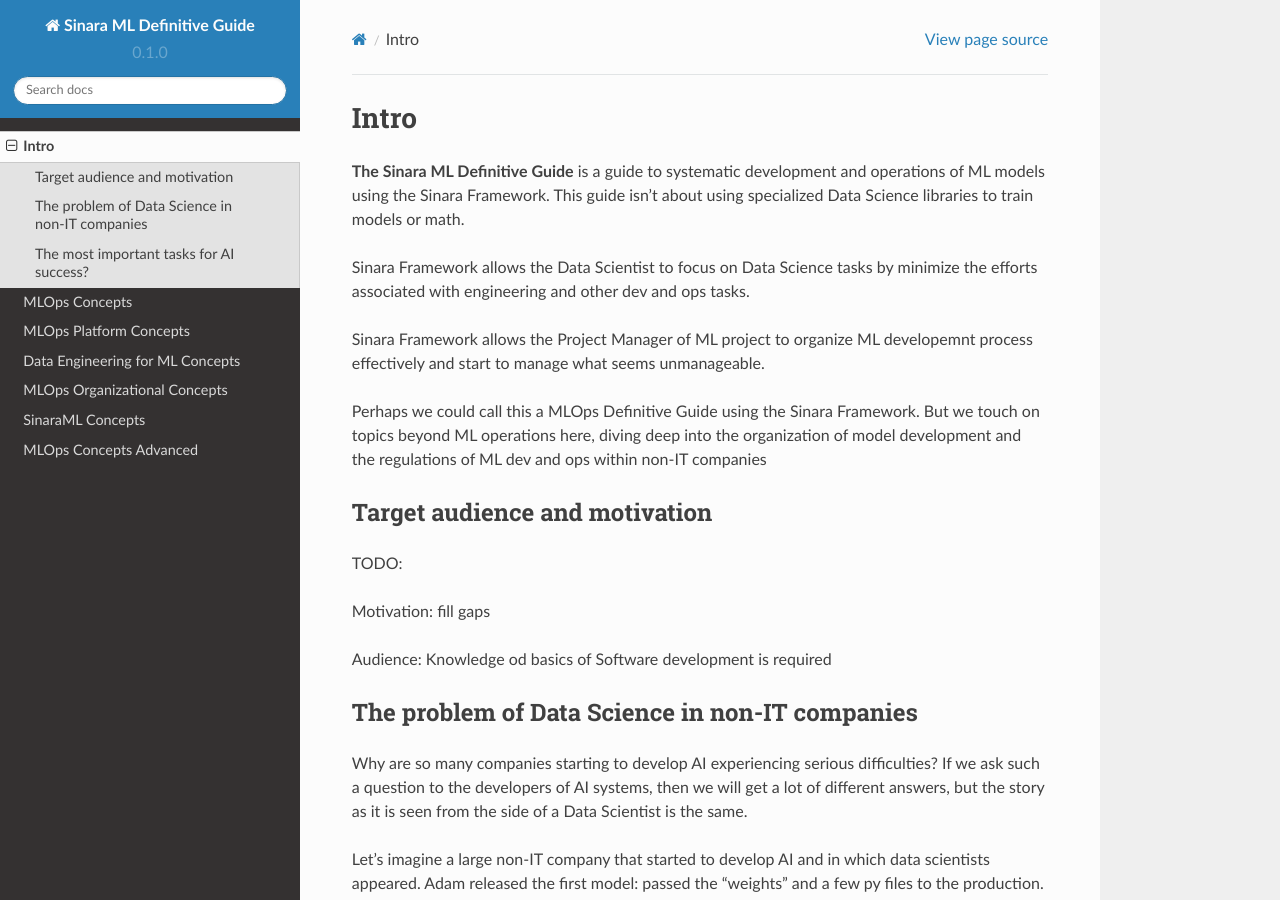
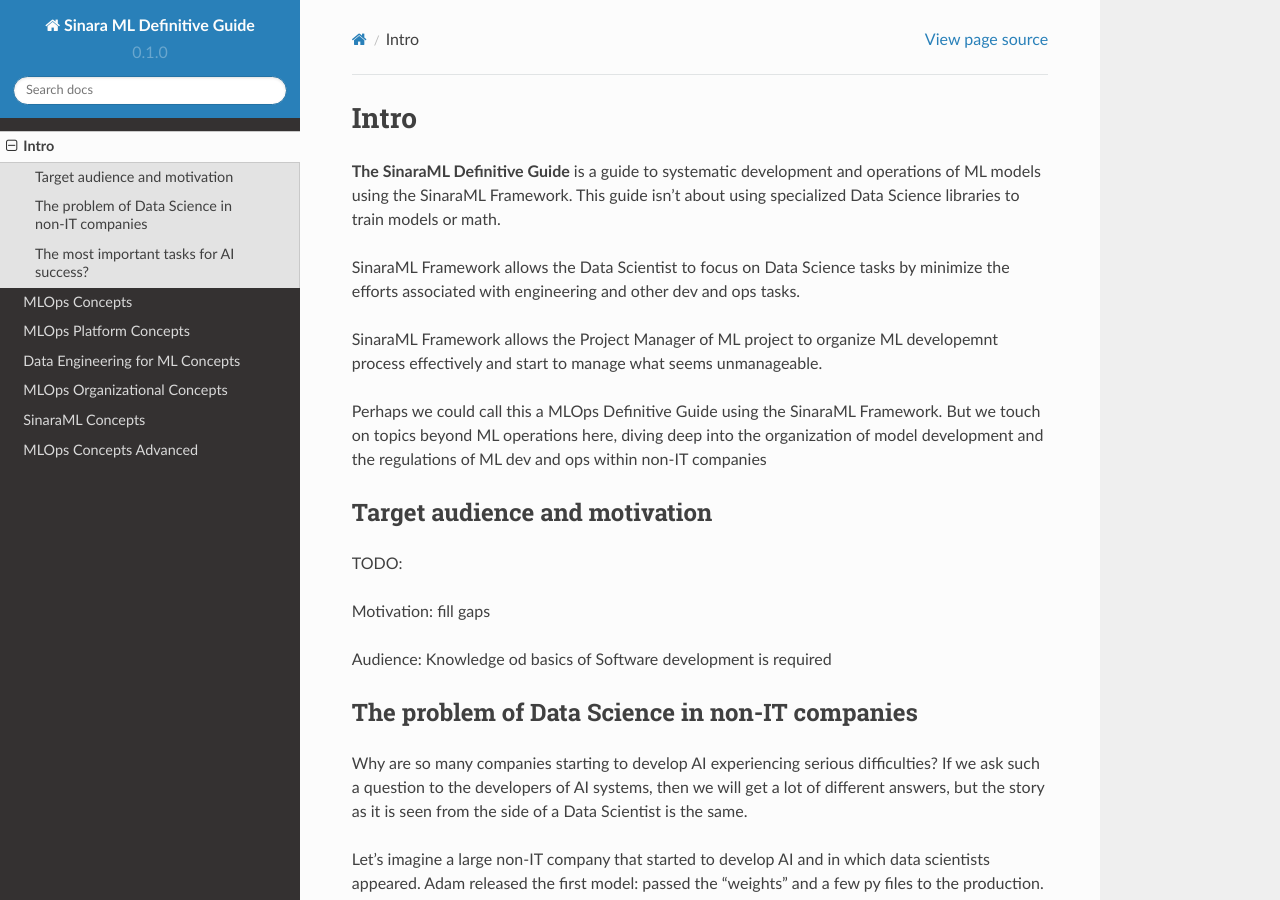
Before and after one commit to 4-DS/SinaraML-Def-Guide, a Sphinx documentation site: the page built from docs/source/intro.rst, in a window 1280 px wide and 900 px high. Built offline with Sphinx 7.4.7 and the Read the Docs theme 2.0.0, drawn with Linux system fonts in a browser that asks for light colours; some of the changed text lies outside the part shown.

Commit message:
Update intro.rst

```diff
--- a/docs/source/intro.rst
+++ b/docs/source/intro.rst
@@ -1,13 +1,13 @@
 Intro
 #####
 
-**The Sinara ML Definitive Guide** is a guide to systematic development and operations of ML models using the Sinara Framework. This guide isn't about using specialized Data Science libraries to train models or math.
+**The SinaraML Definitive Guide** is a guide to systematic development and operations of ML models using the SinaraML Framework. This guide isn't about using specialized Data Science libraries to train models or math.
 
-Sinara Framework allows the Data Scientist to focus on Data Science tasks by minimize the efforts associated with engineering and other dev and ops tasks.
+SinaraML Framework allows the Data Scientist to focus on Data Science tasks by minimize the efforts associated with engineering and other dev and ops tasks.
 
-Sinara Framework allows the Project Manager of ML project to organize ML developemnt process effectively and start to manage what seems unmanageable.
+SinaraML Framework allows the Project Manager of ML project to organize ML developemnt process effectively and start to manage what seems unmanageable.
 
-Perhaps we could call this a MLOps Definitive Guide using the Sinara Framework. But we touch on topics beyond ML operations here, diving deep into the organization of model development and the regulations of ML dev and ops within non-IT companies
+Perhaps we could call this a MLOps Definitive Guide using the SinaraML Framework. But we touch on topics beyond ML operations here, diving deep into the organization of model development and the regulations of ML dev and ops within non-IT companies
 
 Target audience and motivation
 *******************************
@@ -32,7 +32,7 @@
 
 The solution to this problem lies in the field of engineering and organization of development and operation of ML systems. With the seeming similarity of approaches and tools with conventional software dev, ML development and operation has many of its own ML specifics. And in addition to specialized ML tools and approaches, it also requires a rethinking of established dev practices. Moreover, the use of AI in non-IT companies leads to additional challenges: we often have to solve AI tasks with fewer resources and competencies compared to IT companies.
 
-Sinara Framework is an essence of our years of experience (tools, guides, regulations) in organizing Data Science in non-IT companies. Sinara Framework is for those who want to focus specifically on practical Data Science, and want to minimize their efforts of related disciplines such as software and data engineering, dev and ops, infrastructure support.
+Sinara Framework is an essence of our years of experience (tools, guides, regulations) in organizing Data Science in non-IT companies. SinaraML Framework is for those who want to focus specifically on practical Data Science, and want to minimize their efforts of related disciplines such as software and data engineering, dev and ops, infrastructure support.
 
 The most important tasks for AI success?
 ****************************************
```
